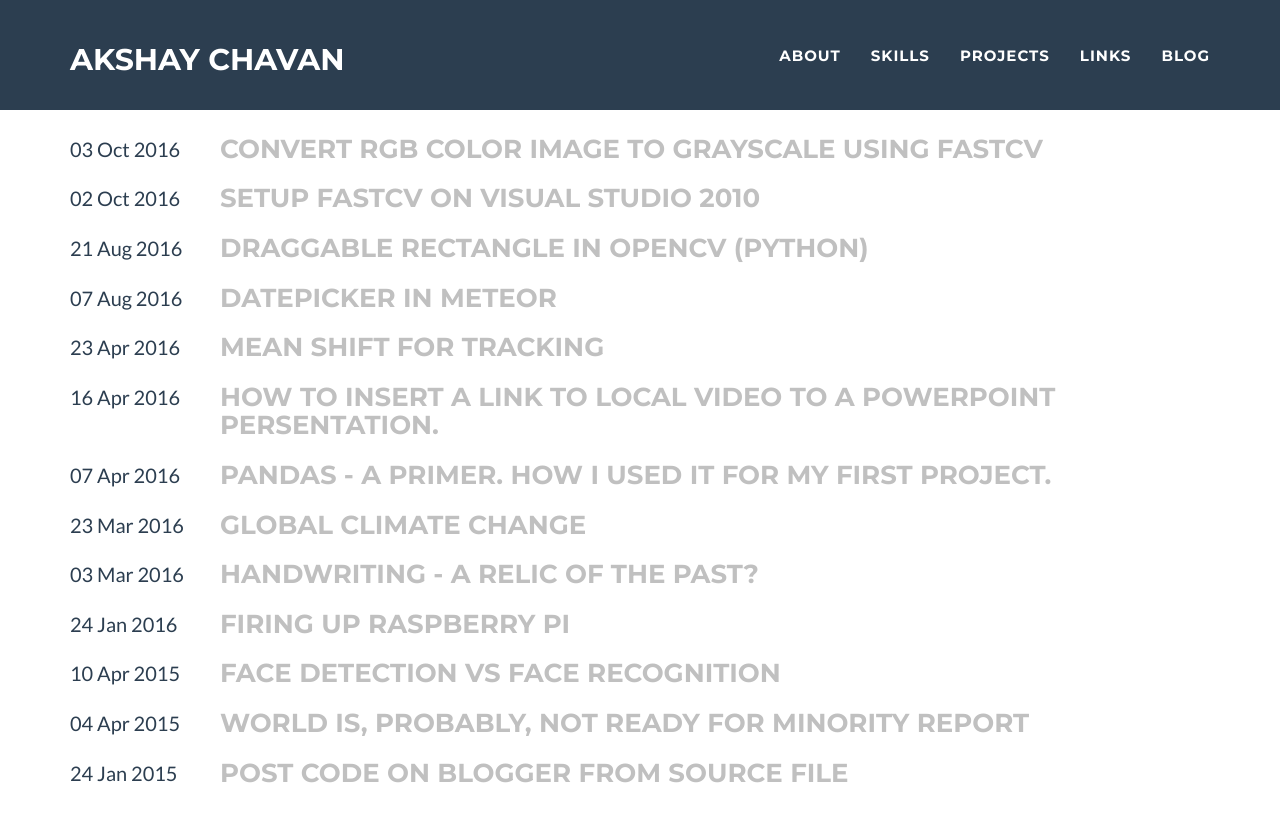
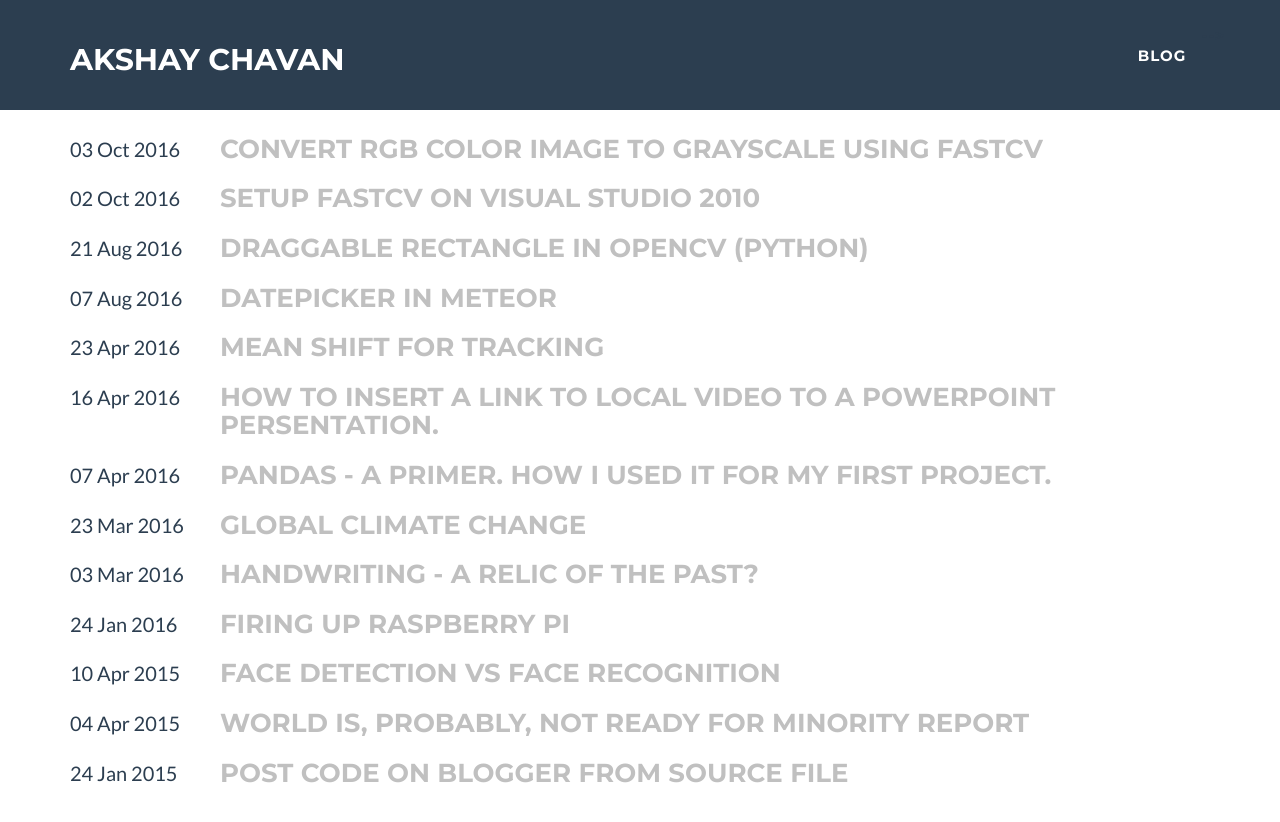
Before and after one commit to arccoder/arccoder.github.io, a Jekyll site: the page built from blog/index.html, in a window 1280 px wide. Shown: the top 822 px of the page. Built offline with Jekyll 4.4.1, drawn with Linux system fonts in a browser that asks for light colours; nearby versions of some CDN libraries; library files that are not in the unit come from our copies.

Commit message:
Hidden navigation links

```diff
--- a/_layouts/default.html
+++ b/_layouts/default.html
@@ -52,18 +52,19 @@
                         <li class="hidden">
                             <a href="#page-top"></a>
                         </li>
-                        <li class="page-scroll">
+                        <li class="hidden">
                             <a href="#about">About</a>
                         </li>
-                        <li class="page-scroll">
+                        <li class="hidden">
                             <a href="#skills">Skills</a>
                         </li>
-                        <li class="page-scroll">
+                        <li class="hidden">
                             <a href="#portfolio">Projects</a>
                         </li>
-                        <li class="page-scroll">
+                        <li class="hidden">
                             <a href="#links">Links</a>
                         </li>
+                        -->
                         <li class="page-scroll">
                             <a href="blog/" target="_blank">Blog</a>
                         </li>
```
